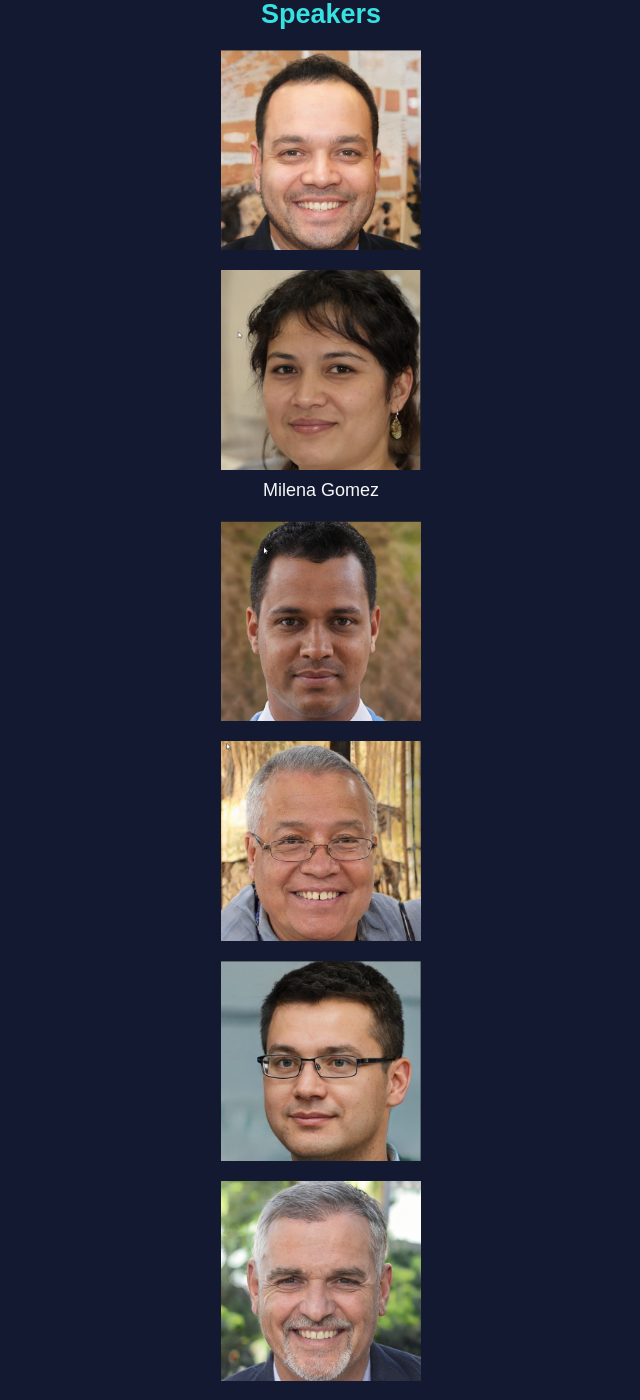
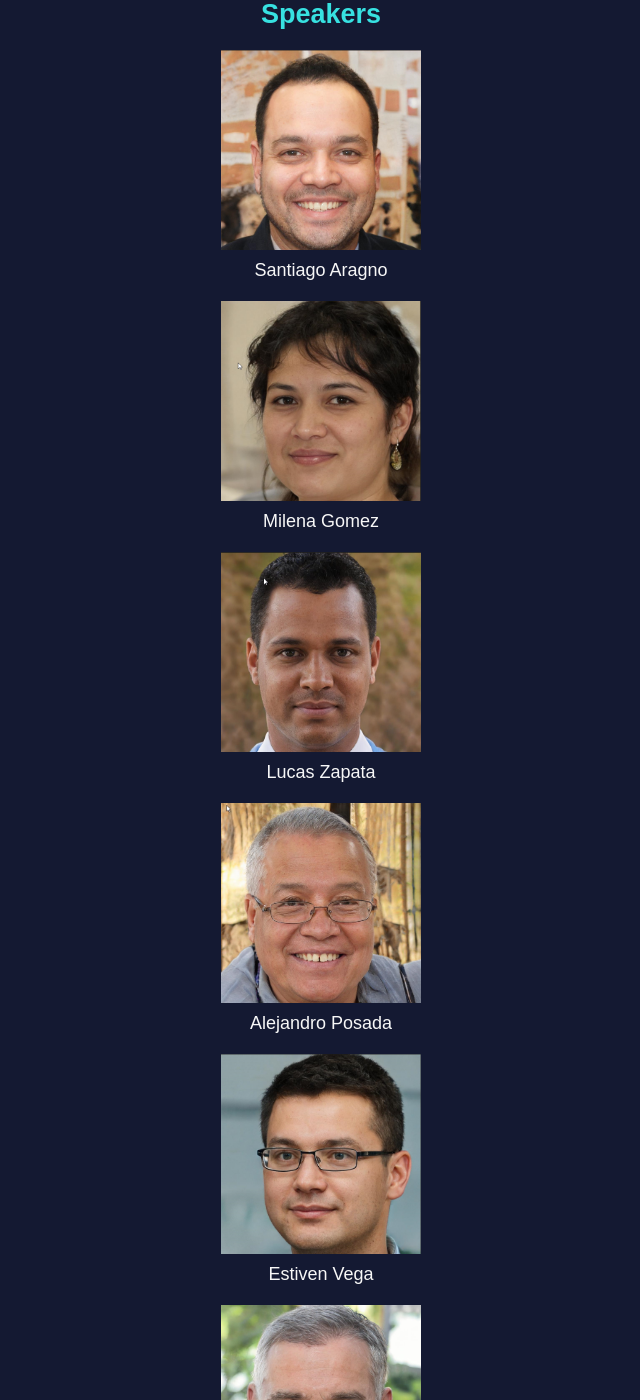
Before and after one commit to gothamgo/bweb, a Jekyll site: the page built from index.html, in a window 1280 px wide and 1400 px high, scrolled down 512 px. Shown: the whole window, without its empty margins (319-959 px from the left). Built offline with Jekyll 4.4.1, drawn with Linux system fonts in a browser that asks for light colours; some of the changed text lies outside the part shown.

Commit message:
Update index.html

```diff
--- a/index.html
+++ b/index.html
@@ -62,6 +62,7 @@ div.speaker img {
 
 <div class="speaker">
   <img src="{{site.url}}/images/113f63c7b7be0723c61a646c13efe430.png" class="speaker-image" width="200" height="200">
+  <p>Santiago Aragno</p>
 </div>
 
 </div><div class="speaker">
@@ -71,18 +72,22 @@ div.speaker img {
 
 <div class="speaker">
   <img src="{{site.url}}/images/118d8b62f468836d572ebafb98f1a65e.png" class="speaker-image" width="200" height="200">
+  <p>Lucas Zapata</p>
 </div>
 
 <div class="speaker">
   <img src="{{site.url}}/images/11967f63dd951f7ea682ab1239131c7d.png" class="speaker-image" width="200" height="200">
+  <p>Alejandro Posada</p>
 </div>
 
 <div class="speaker">
   <img src="{{site.url}}/images/11b418bf0a8d76da9fa5d3ca72c4eba3.png" class="speaker-image" width="200" height="200">
+  <p>Estiven Vega</p>
 </div>
 
 <div class="speaker">
   <img src="{{site.url}}/images/1ece1693437e7b9a77823a98e95b81cc.png" class="speaker-image" width="200" height="200">
+  <p>Adrián Estrada</p>
 </div>
 
 <div class="speaker">
```
Also changed, not shown: other parts of index.html (+1 -0 lines).
